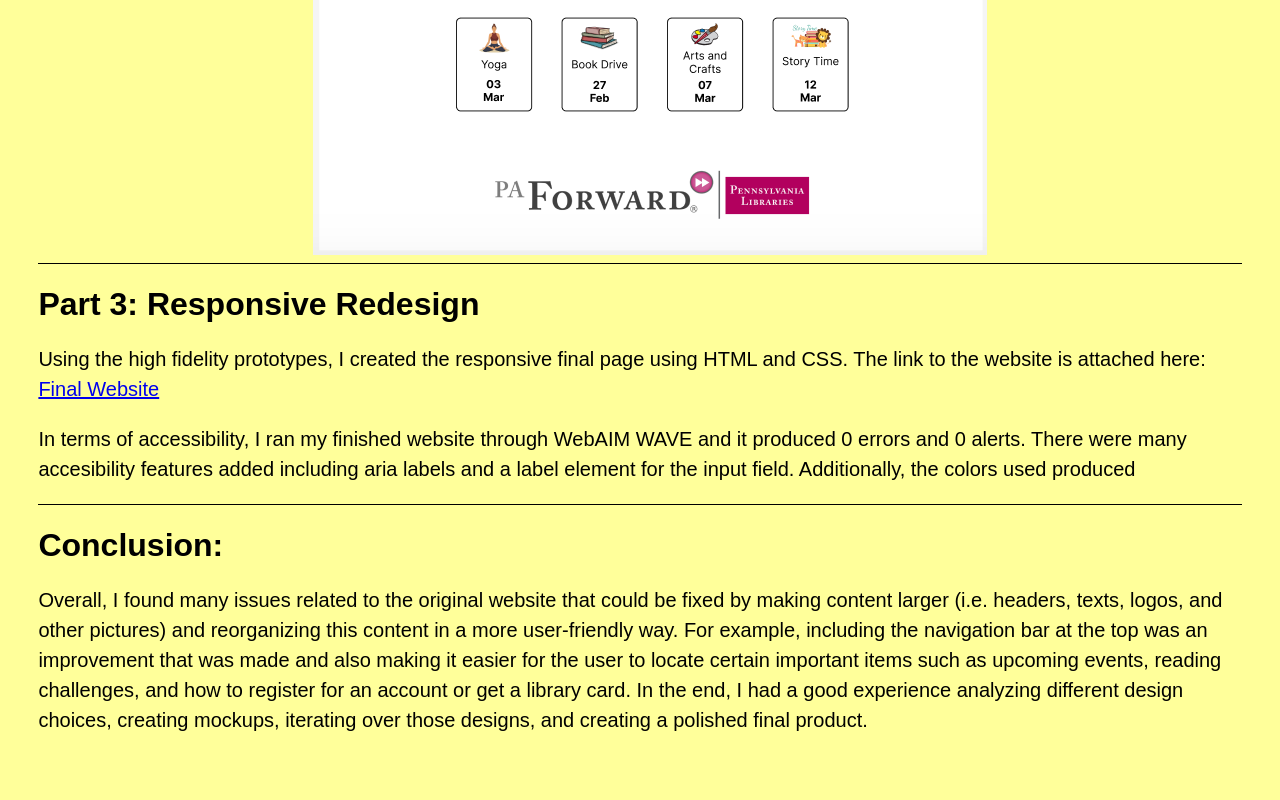
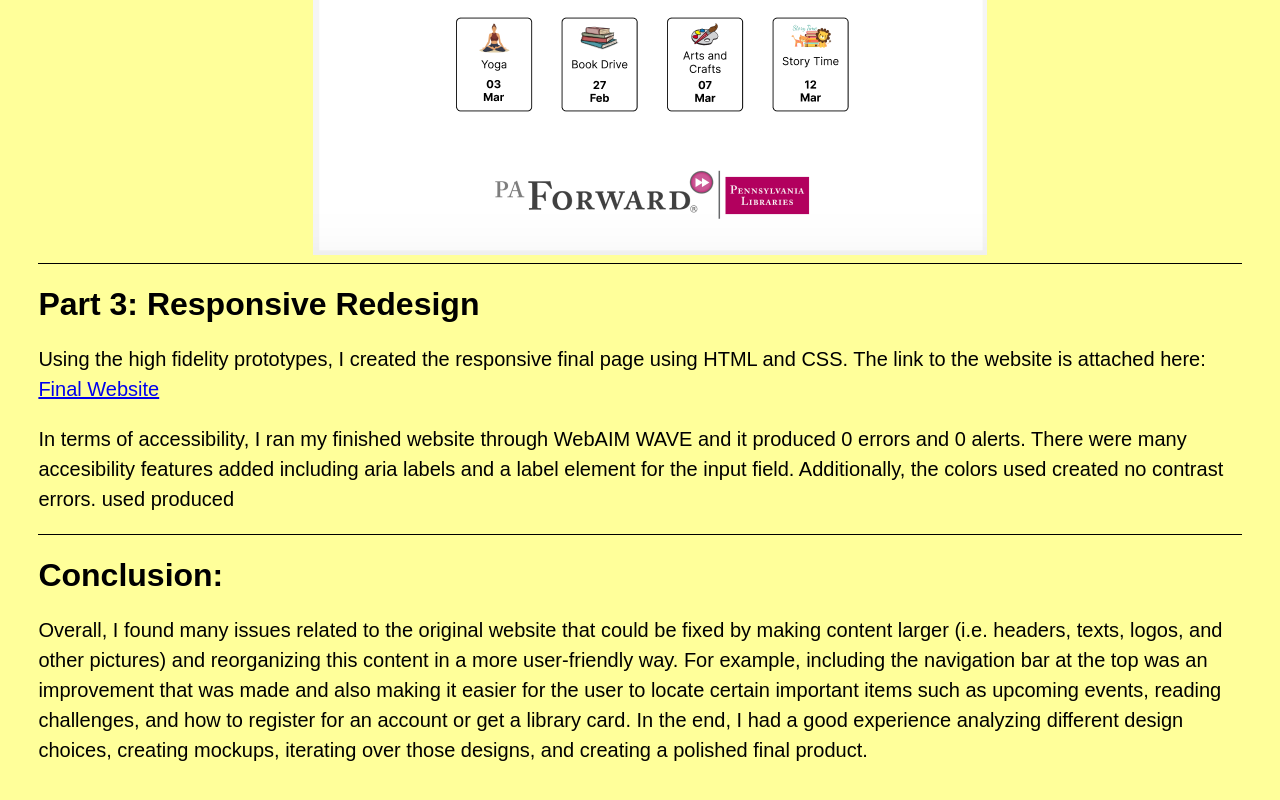
Before and after one commit to PatrickLi2021/responsive-redesign-handin-website, a plain HTML site: page index.html in a window 1280 px wide. Shown: the part 10753-11553 px from the top of the page. Before the commit the page ends 11527 px from the top, so only its background shows below. Drawn offline with Linux system fonts and the light colour scheme.

Commit message:
Update index.html

```diff
--- a/index.html
+++ b/index.html
@@ -206,12 +206,11 @@
         <h1>Part 3: Responsive Redesign</h1>
         <p>Using the high fidelity prototypes, I created the responsive final page using HTML and CSS. The link to the website is attached here: <a href="https://patrickli2021.github.io/responsive-redesign-website/"> Final Website</a></p>
         <p>In terms of accessibility, I ran my finished website through WebAIM WAVE and it produced 0 errors and 0 alerts. There were many accesibility features added including aria labels and a label element for the input field. Additionally, the colors
-            used produced </p>
+            used created no contrast errors. used produced </p>
         <hr class="horizontal-line">
         <h1>Conclusion:</h1>
         <p>Overall, I found many issues related to the original website that could be fixed by making content larger (i.e. headers, texts, logos, and other pictures) and reorganizing this content in a more user-friendly way. For example, including the navigation
-            bar at the top was an improvement that was made and also making it easier for the user to locate certain important items such as upcoming events, reading challenges, and how to register for an account or get a library card. In the end, I had
-            a good experience analyzing different design choices, creating mockups, iterating over those designs, and creating a polished final product.</p>
+            bar at the top was an improvement that was made and also making it easier for the user to locate certain important items such as upcoming events, reading challenges, and how to register for an account or get a library card. In the end, I had a good experience analyzing different design choices, creating mockups, iterating over those designs, and creating a polished final product.</p>
     </div>
 
 </body>
```
